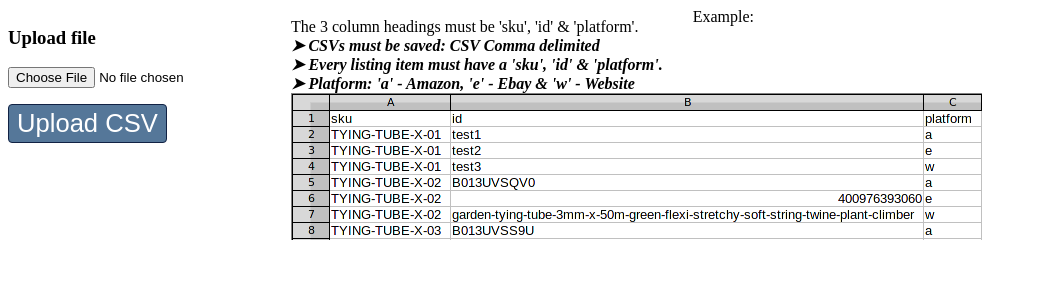
After one commit to elixirgardens1/listings_new, a PHP site: page /listings_new/views/platform.php in a window 1280 px wide. The commit adds this page. Shown: the top 300 px of the page, without its empty margins (0-1037 px from the left). Run offline with PHP 8.4, Linux system fonts and the light colour scheme.

Commit message:
Add function to add and update platform sku

```diff
--- a/views/dashboard.php
+++ b/views/dashboard.php
@@ -7,6 +7,7 @@ $files_used[] = 'views/dashboard.php'; //DEBUG
 
 <div style="position: absolute; left: 200px; top: 4px;">
 	<a href="http://192.168.0.24/kevInterface.php" target="_blank" class="btn w200 h20">HOME</a>
+	<a href="http://192.168.0.24/listings_new/views/platform.php" target="_blank" class="btn w200 h20">Platform Skus</a>
 </div>
 
 <div style="width: 1000px; margin-top: 30px;">
--- /dev/null
+++ b/views/platform.php
@@ -0,0 +1,114 @@
+<?php
+ini_set('display_errors', '1');
+ini_set('display_startup_errors', '1');
+error_reporting(E_ALL);
+// set_time_limit(40);
+// ini_set("memory_limit", "-1");
+?>
+<!DOCTYPE html>
+<html lang="en">
+<head>
+<meta charset="utf-8" />
+<title>Platform Skus Uploads</title>
+<style>
+   {
+      font-family: arial;
+   }
+
+   /* Button */
+   .btn {
+      background: #579;
+      border: 1px solid #124;
+      color: #fff;
+      padding: 4px 8px;
+      text-align: center;
+      text-decoration: none;
+      display: inline-block;
+      font-family: arial;
+      font-size: 1.6em;
+      border-radius: 4px;
+      cursor: pointer;
+      -webkit-transition-duration: 0.1s;
+      transition-duration: 0.1s;
+   }
+   .btn:hover {
+      background: #005987;
+      color: #fff;
+   }
+   .error {
+      color: red;
+   }
+
+   table.tbl-1{
+      border-collapse: collapse;
+   }
+   .tbl-1 th,.tbl-1 td{
+      border: 1px solid #000;
+      padding: 5px;
+      vertical-align: top;
+   }
+   .tbl-1 td{
+      font-size: 13px;
+   }
+   .tbl-1 td{ text-align: left; }
+   .tbl-1 tr:nth-child(2n+2){ background: #dcdcfc; } /* light blue */
+   .tbl-1 thead tr{ background: #ccc; } /* light grey */
+
+   textarea {
+      width: 400px;
+      height: 60px;
+   }
+</style>
+</head>
+<body>
+<form action="platform.php" method="post" enctype="multipart/form-data">
+	<div style="float: left; margin-right: 30px;">
+		<h3>Upload file</h3>
+	  <p><input type="file" name="file" id="file"></p>
+	  <p><button type="submit" id="submit" name="Import" class="btn">Upload CSV</button></p>
+  </div>
+  <div style="float: left; padding-top: 10px; margin-right: 30px;">
+    The 3 column headings must be 'sku', 'id' & 'platform'.<br>
+    <b><i>&#10148; CSVs must be saved: CSV Comma delimited</i></b><br>
+    <b><i>&#10148; Every listing item must have a 'sku', 'id' & 'platform'.</i></b><br>
+    <b><i>&#10148; Platform: 'a' - Amazon, 'e' - Ebay & 'w' - Website</i></b>
+  </div>
+  <div>
+    Example:<br>
+    <img src="..\img\platform_example.png">
+  </div>
+</form>
+
+<?php
+
+
+if(isset($_POST["Import"])){
+  $filename=$_FILES["file"]["tmp_name"];
+  if($_FILES["file"]["size"] > 0){
+	  $file = fopen($filename, "r");
+		$keys = fgetcsv($file, 0, ",");
+		while (($line = fgetcsv($file, 0, ",")) !== FALSE) {
+		    $data_file[] = array_combine($keys, $line);
+		}
+		fclose($file);
+	}
+	else{
+		echo 'file empty';
+   }
+	// echo '<pre style="background:#111; color:#b5ce28; font-size:11px;">'; print_r($data_file); echo '</pre>'; die();
+	$xDrivePath = 'C:/xampp/htdocs';
+	$stock_c = "$xDrivePath\stocksystem\PHPAPI\stock_control.db3";
+	$stock_control = new PDO('sqlite:'.$stock_c);
+	$stmt = $stock_control->prepare("INSERT OR REPLACE INTO `sku_am_eb` (
+		'sku',
+		'id',
+		'platform'
+	) VALUES (?,?,?)");
+	$stock_control->beginTransaction();
+	foreach ($data_file as $vals) {
+		$stmt->execute([ $vals['sku'],$vals['id'],$vals['platform'] ]);
+	}
+	$stock_control->commit();
+	echo 'UPLOADED';
+}
+?>
```
Also changed, not shown: img/platform_example.png (added).
